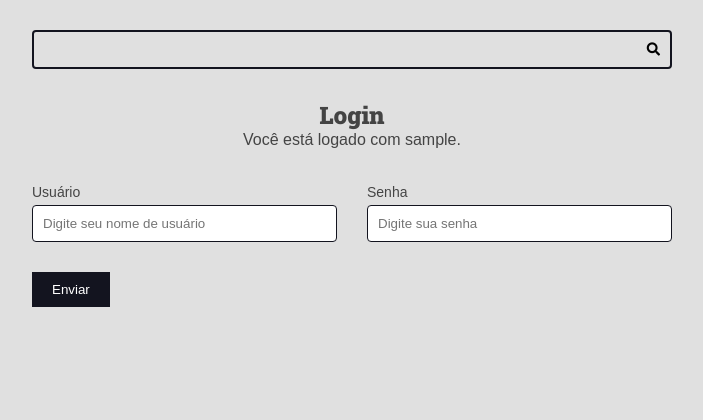
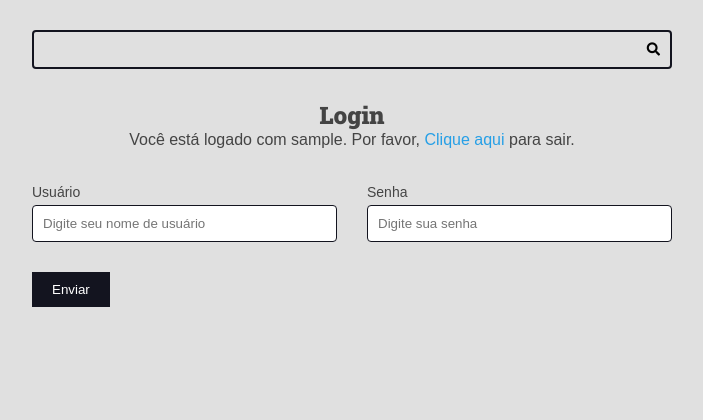
Before and after one commit to WilliamJonathan/curso-django-projeto1, a Django app: template authors/templates/authors/pages/login.html in a window 1280 px wide. Shown: the part 113-533 px from the top of the page, without its empty margins (288-991 px from the left). Run offline with Django 4.2, Linux system fonts and the light colour scheme; the template is opened without the code that fills it: values that come from a table or form of the project are taken from there, others are empty; the visitor is signed in with stand-in values (Sample User, id 1).

Commit message:
logout implemented

```diff
--- a/authors/templates/authors/pages/login.html
+++ b/authors/templates/authors/pages/login.html
@@ -4,10 +4,16 @@
   <div class="main-content center container">
     <h2>Login</h2>
     {% if request.user.is_authenticated %}
-      <p>
+      <div>
         Você está logado com
         {{ request.user.username }}.
-      </p>
+        Por favor,
+        <form class="inline-form" action="{% url 'authors:logout' %}" method='POST'>
+          {% csrf_token %}
+          <input type="hidden" name="username" value="{{ request.user.username }}">
+          <button class="plaintext-button" type="submit">Clique aqui</button>
+        </form> para sair.
+      </div>
     {% endif %}
   </div>
 
--- a/authors/urls.py
+++ b/authors/urls.py
@@ -9,4 +9,5 @@ urlpatterns = [
     path('register/create/', views.register_create, name='register_create'),
     path('login/', views.login_view, name='login'),
     path('login/create/', views.login_create, name='login_create'),
+    path('logout/', views.logout_view, name='logout'),
 ]
--- a/base_static/global/css/style.css
+++ b/base_static/global/css/style.css
@@ -349,6 +349,19 @@ h6 {
     color: var(--color-white);
 }
 
+.inline-form {
+    display: inline;
+}
+
+.plaintext-button {
+    display: inline;
+    border: none;
+    background: none;
+    cursor: pointer;
+    color: var(--color-primary);
+    font-size: 1.6rem;
+}
+
 /* Messages */
 
 .messages-container {
```
Also changed, not shown: authors/views.py (+15 -1 lines).
